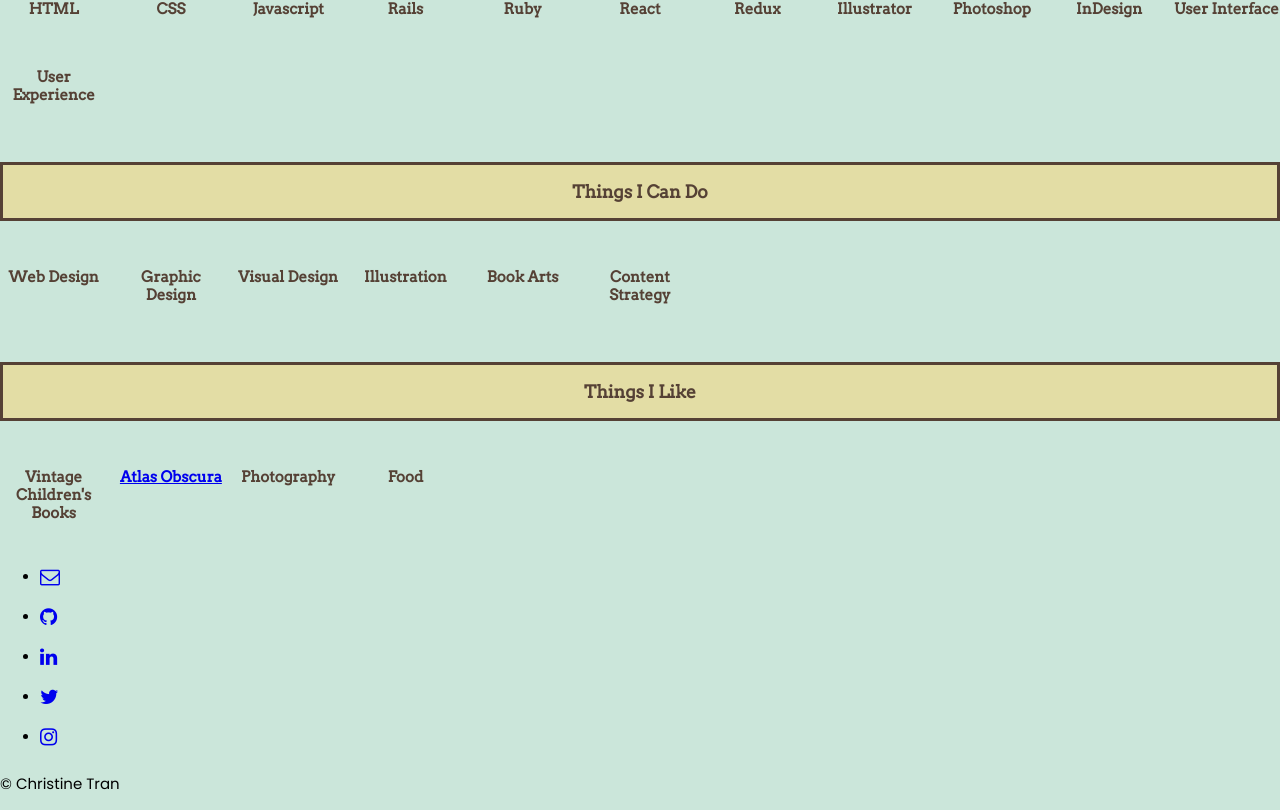
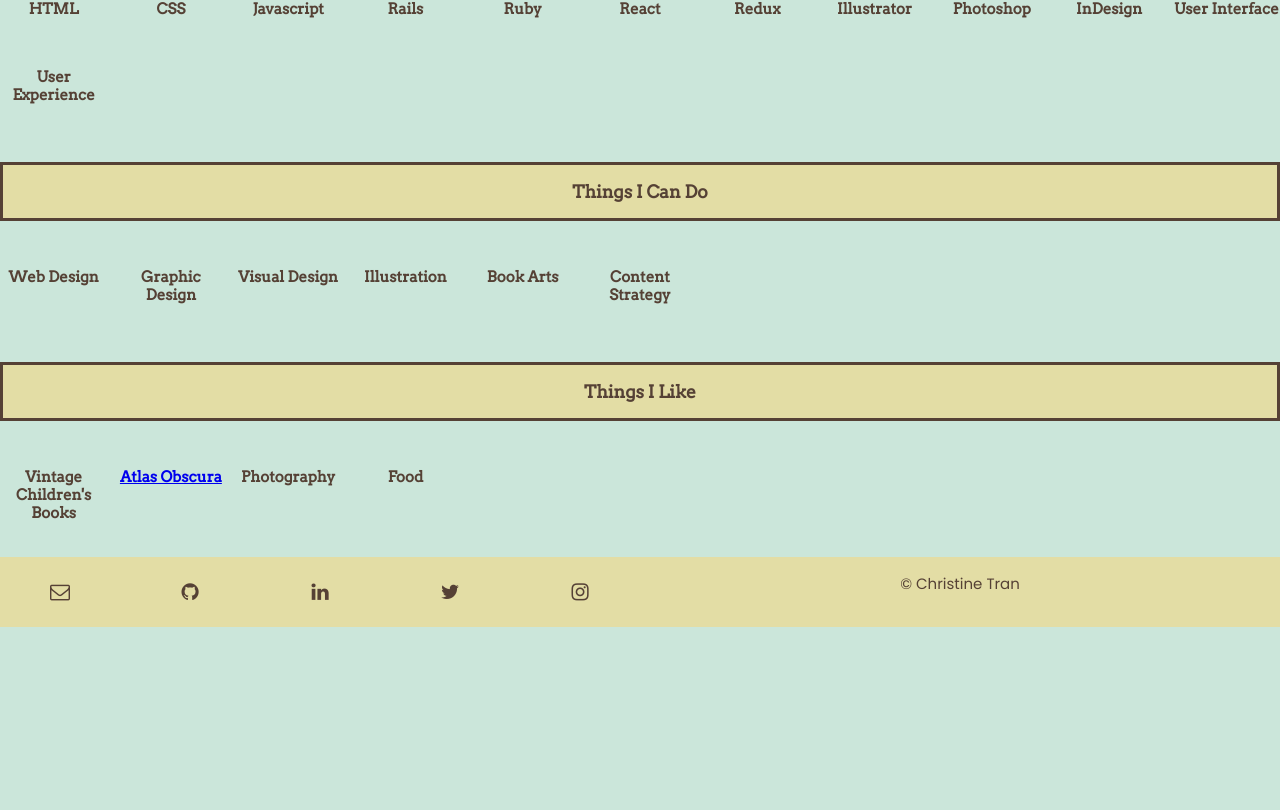
Before and after one commit to christinetran825/tofukid-website, a React (Create React App) app: page / in a window 1280 px wide. Shown: the part 700-1510 px from the top of the page. After the commit the page ends 1342 px from the top, so only its background shows below. Built offline with nearby package versions, Linux system fonts and the light colour scheme.

Commit message:
updated Footer

```diff
--- a/src/App.css
+++ b/src/App.css
@@ -96,54 +96,46 @@ for mobile
   grid-area: main;
 }
 
-.footer {
+footer {
   grid-area: ft;
+  display: grid;
+  grid-template-columns: repeat(auto-fit, minmax(300px, 1fr));
+  text-align: center;
+  align-self: center;
+  background-color: #E3DDA5;
+  color: #554135;
 }
-
-.container h1 {
-  text-align: center;
-}
-
 
 /* Navigation */
 
-.navbar {
+nav {
   display: grid;
   grid-gap: 10px;
   grid-template-columns: repeat(auto-fit, minmax(100px, 1fr));
   grid-auto-rows: minmax(80px, auto);
-  font-weight: 500;
 }
 
-.navbar a {
+nav a {
   text-decoration: none;
-  color: #554135;
-  font-weight: 500;
   text-align: center;
   align-self: center;
+  font-weight: 500;
+  color: #554135;
 }
 
 /* Footer */
 
-/* footer {
-  text-align: center;
-  display: grid;
-  grid-template-rows: repeat(auto-fit, minmax(60px, 1fr));
-  background-color: #E3DDA5;
-  color: #554135;
-}
-
-ul.socials {
+.socials {
   display: grid;
   grid-gap: 10px;
-  grid-template-columns: repeat(auto-fit, minmax(60px, 1fr));
+  grid-template-columns: repeat(auto-fit, minmax(80px, 1fr));
+  list-style: none;
   padding: 0;
-  list-style: none;
 }
 
 .socials i {
   color: #554135;
-} */
+}
 
 /* Hero! */
 .hero {
@@ -165,6 +157,10 @@ ul.socials {
   font-family: 'Arvo', serif;
   font-size: 30px;
   line-height: 20px;
+}
+
+.container h1 {
+  text-align: center;
 }
 
 /* Skills! */
```
